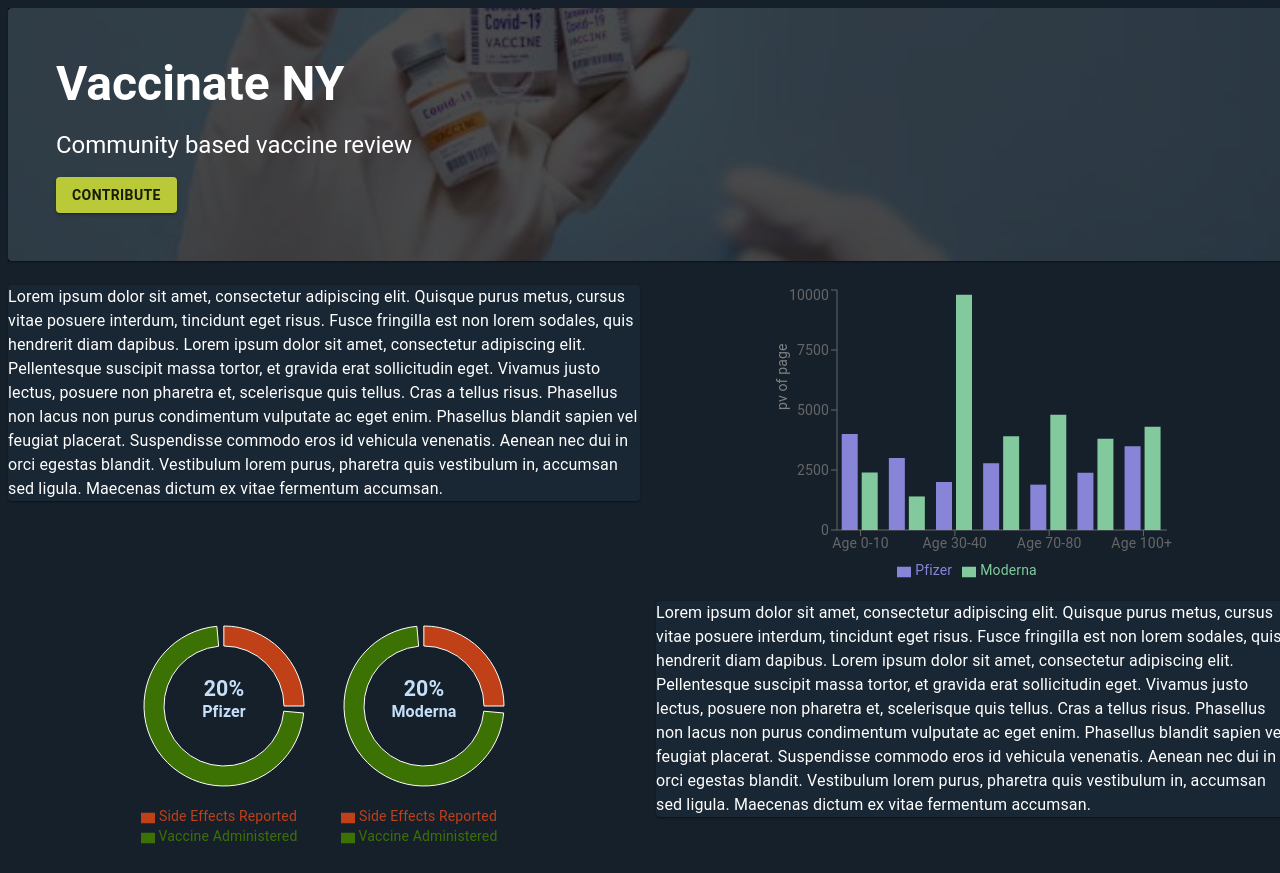
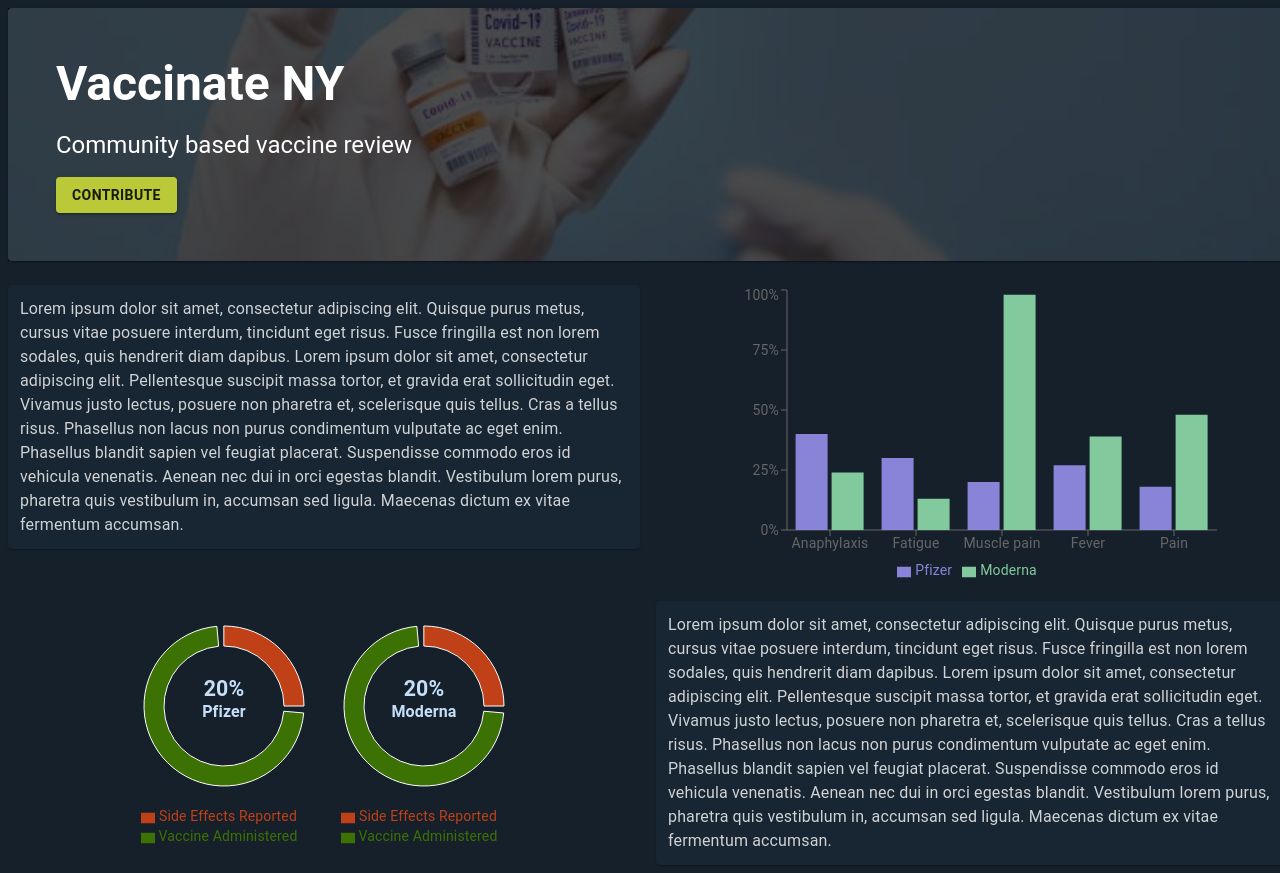
Before and after one commit to harikishantk/COVID-Vaccine-Post-Symptoms, a React (Create React App) app in the folder Frontend/: page / in a window 1280 px wide. Built offline with nearby package versions, Linux system fonts and the light colour scheme.

Commit message:
Added percentage to the bargraph

```diff
--- a/Frontend/src/App.js
+++ b/Frontend/src/App.js
@@ -33,7 +33,7 @@ const App = () => {
           <Header />
         </Grid>
         <Grid item xs={12} sm={6}>
-          <Paper >
+          <Paper style={{opacity: '0.8', padding: '12px'}} >
             <Typography>
             Lorem ipsum dolor sit amet, consectetur adipiscing elit. Quisque purus metus, cursus vitae posuere interdum, tincidunt eget risus. Fusce fringilla est non lorem sodales, quis hendrerit diam dapibus. Lorem ipsum dolor sit amet, consectetur adipiscing elit. Pellentesque suscipit massa tortor, et gravida erat sollicitudin eget. Vivamus justo lectus, posuere non pharetra et, scelerisque quis tellus. Cras a tellus risus. Phasellus non lacus non purus condimentum vulputate ac eget enim. Phasellus blandit sapien vel feugiat placerat. Suspendisse commodo eros id vehicula venenatis. Aenean nec dui in orci egestas blandit. Vestibulum lorem purus, pharetra quis vestibulum in, accumsan sed ligula. Maecenas dictum ex vitae fermentum accumsan.
             </Typography>
@@ -52,7 +52,7 @@ const App = () => {
           <ModernaPieChart data={ modernaData } />
         </Grid>
         <Grid item xs={12} sm={6}>
-          <Paper>
+          <Paper style={{opacity: '0.8', padding: '12px'}} >
             <Typography>
             Lorem ipsum dolor sit amet, consectetur adipiscing elit. Quisque purus metus, cursus vitae posuere interdum, tincidunt eget risus. Fusce fringilla est non lorem sodales, quis hendrerit diam dapibus. Lorem ipsum dolor sit amet, consectetur adipiscing elit. Pellentesque suscipit massa tortor, et gravida erat sollicitudin eget. Vivamus justo lectus, posuere non pharetra et, scelerisque quis tellus. Cras a tellus risus. Phasellus non lacus non purus condimentum vulputate ac eget enim. Phasellus blandit sapien vel feugiat placerat. Suspendisse commodo eros id vehicula venenatis. Aenean nec dui in orci egestas blandit. Vestibulum lorem purus, pharetra quis vestibulum in, accumsan sed ligula. Maecenas dictum ex vitae fermentum accumsan.
             </Typography>
--- a/Frontend/src/components/BarChartHome.js
+++ b/Frontend/src/components/BarChartHome.js
@@ -1,48 +1,50 @@
-import React from 'react'
-import {
-    BarChart, Bar, XAxis, YAxis, Tooltip, Legend,
-  } from 'recharts';
+import React from "react";
+import { BarChart, Bar, XAxis, YAxis, Tooltip, Legend } from "recharts";
 
 // Dummy Data
 const data = [
   {
-      name: 'Age 0-10', Pfizer: 4000, Moderna: 2400,
+    name: "Anaphylaxis",
+    Pfizer: 40,
+    Moderna: 24,
   },
   {
-      name: 'Age 10-20', Pfizer: 3000, Moderna: 1398,
+    name: "Fatigue",
+    Pfizer: 30,
+    Moderna: 13,
   },
   {
-      name: 'Age 30-40', Pfizer: 2000, Moderna: 9800,
+    name: "Muscle pain",
+    Pfizer: 20,
+    Moderna: 98,
   },
   {
-      name: 'Age 50-60', Pfizer: 2780, Moderna: 3908,
+    name: "Fever",
+    Pfizer: 27,
+    Moderna: 39,
   },
   {
-      name: 'Age 70-80', Pfizer: 1890, Moderna: 4800,
-    },
-    {
-      name: 'Age 90-100', Pfizer: 2390, Moderna: 3800,
-    },
-    {
-      name: 'Age 100+', Pfizer: 3490, Moderna: 4300
+    name: "Pain",
+    Pfizer: 18,
+    Moderna: 48,
   },
 ];
 
+
+
 const BarChartHome = () => {
   return (
-        <BarChart
-        width={400}
-        height={300}
-        data={data}
-      >
+    <BarChart width={500} height={300} data={data} stackOffset="expand">
       <XAxis dataKey="name" />
-        <YAxis label={{ value: 'pv of page', angle: -90, position: 'insideLeft' }} />
+      <YAxis
+        tickFormatter={tick => `${tick}%` }
+      />
       <Tooltip />
       <Legend />
       <Bar dataKey="Pfizer" fill="#8884d8" />
       <Bar dataKey="Moderna" fill="#82ca9d" />
     </BarChart>
-    )
-}
+  );
+};
 
-export default BarChartHome
+export default BarChartHome;
```
Also changed, not shown: 1 other file (tests, documents, lock files or other folders). Lines whose indentation alone changed are shown as unchanged.
